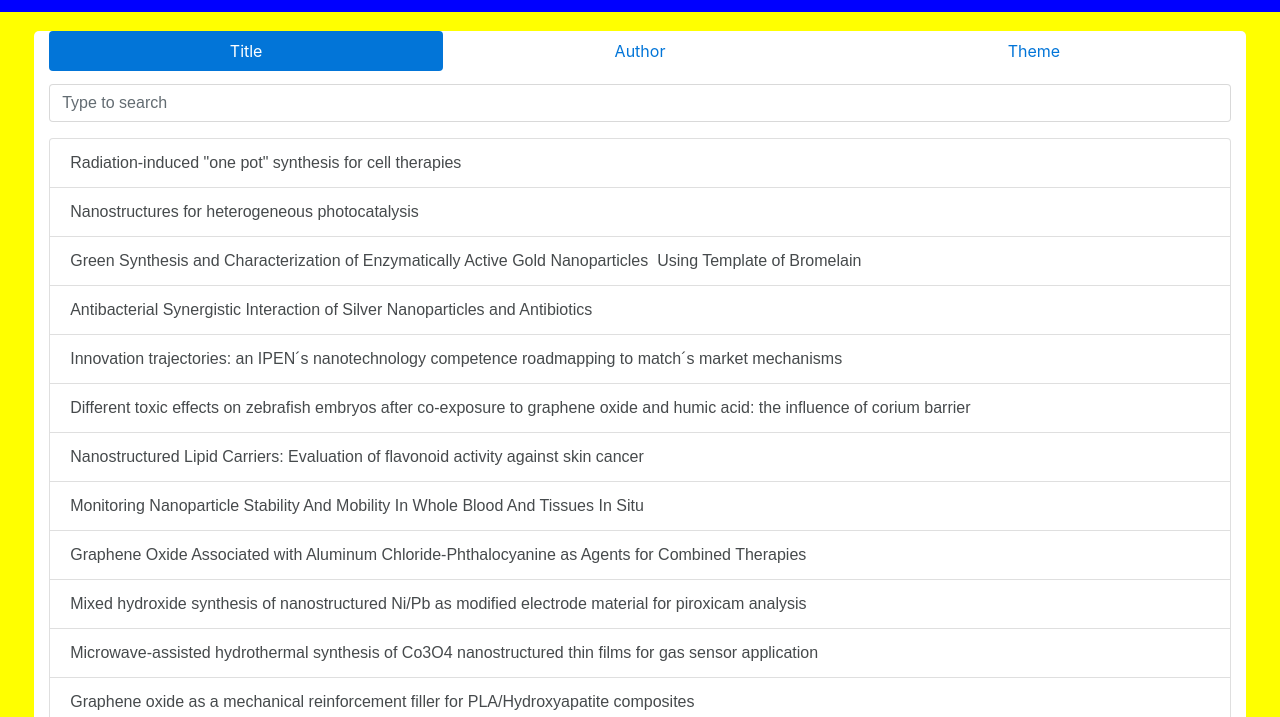
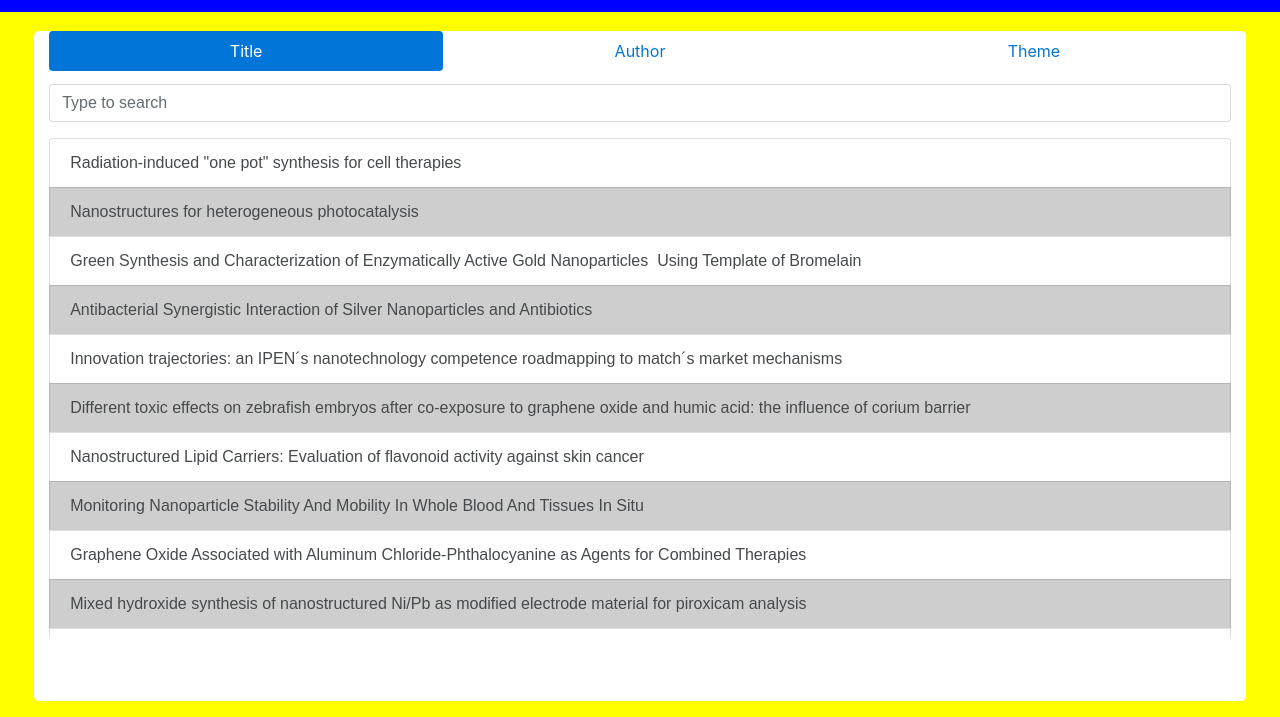
Before and after one commit to YMRD/pannano2017, a website: page src/index.html in a window 1280 px wide. Shown: the part 56-773 px from the top of the page. Drawn offline with nearby package versions, Linux system fonts and the light colour scheme; files that its build step writes are made by us from their sources.

Commit message:
mudanças de estilo

```diff
--- a/src/css/home.css
+++ b/src/css/home.css
@@ -38,23 +38,13 @@ header, footer, main {
 
 section.papers {
     margin: 1.2em;
-    flex: 1 1 auto;
+    flex: 1 1 0;
     border-radius: 5px;
     background: white;
 }
 
-div.list-group {
-    flex: 1 1 auto;
-    overflow-y: auto;
-}
-
-div.form-group {
-    flex: 0 0 auto;
-}
-
 div.tab-pane { margin: 0.8em 0}
 
-div.tab-pane.active {
-    display:flex;
-    flex-flow: column nowrap;
+div.flex-row {
+    height: 100%;
 }
--- /dev/null
+++ b/src/css/lists.css
@@ -0,0 +1,21 @@
+div.split-panel {
+    flex: 1 1 50%;
+}
+
+div.list-group {
+    /*flex: 1 1 500px;*/
+    max-height: 500px;
+    overflow-y: auto;
+}
+
+div.list-group button {
+    cursor: pointer;
+}
+
+div.list-group button:nth-child(even) {
+    background: #CECECE;
+}
+
+div.form-group {
+    flex: 0 0 auto;
+}
--- a/src/index.html
+++ b/src/index.html
@@ -1,15 +1,21 @@
 <!DOCTYPE html>
 <html>
+
 <head>
   <meta charset="utf-8">
   <meta content="ie=edge" http-equiv="x-ua-compatible">
   <title>Pannano Proceedings</title>
   <meta content="width=device-width, initial-scale=1" name="viewport">
-    <link rel="stylesheet" href="https://maxcdn.bootstrapcdn.com/bootstrap/4.0.0-beta.3/css/bootstrap.min.css" integrity="sha384-Zug+QiDoJOrZ5t4lssLdxGhVrurbmBWopoEl+M6BdEfwnCJZtKxi1KgxUyJq13dy" crossorigin="anonymous" />
+  <link rel="stylesheet" href="https://maxcdn.bootstrapcdn.com/bootstrap/4.0.0-beta.3/css/bootstrap.min.css" integrity="sha384-Zug+QiDoJOrZ5t4lssLdxGhVrurbmBWopoEl+M6BdEfwnCJZtKxi1KgxUyJq13dy"
+    crossorigin="anonymous" />
   <link rel="stylesheet" href="css/site.css" />
 </head>
+
 <body onload="main.init();">
-    <div id="splash" class="splash"><div class="loader"></div><span>Loading...</span></div>
+  <div id="splash" class="splash">
+    <div class="loader"></div>
+    <span>Loading...</span>
+  </div>
   <header class="header loading">
     <h1> Pannano </h1>
   </header>
@@ -33,21 +39,30 @@
         </div>
       </div>
     </div>
-        <section class="container-fluid papers">
+    <section class="container-fluid d-flex flex-column papers">
       <ul class="nav nav-pills nav-justified" role="tablist">
-            <li class="nav-item"><a class="nav-link active" data-toggle="pill" href="#title" role="tab">Title</a></li>
-            <li class="nav-item"><a class="nav-link" data-toggle="pill" href="#author" role="tab">Author</a></li>
-            <li class="nav-item"><a class="nav-link" data-toggle="pill" href="#theme" role="tab">Theme</a></li>
+        <li class="nav-item">
+          <a class="nav-link active" data-toggle="pill" href="#title" role="tab">Title</a>
+        </li>
+        <li class="nav-item">
+          <a class="nav-link" data-toggle="pill" href="#author" role="tab">Author</a>
+        </li>
+        <li class="nav-item">
+          <a class="nav-link" data-toggle="pill" href="#theme" role="tab">Theme</a>
+        </li>
       </ul>
       <!-- Tab panes -->
       <div class="tab-content">
         <div class="tab-pane fade show active" id="title" role="tabpanel">
+          <div class="d-flex flex-column">
             <div class="form-group">
               <input type="text" class="form-control filter" placeholder="Type to search" aria-label="Search">
             </div>
             <div class="list-group" data-target='' data-type='title'></div>
           </div>
+        </div>
         <div class="tab-pane fade" id="author" role="tabpanel">
+          <div class="d-flex flex-row">
             <div class="split-panel">
               <div class="form-group">
                 <input type="text" class="form-control filter" placeholder="Type to search" aria-label="Search">
@@ -58,7 +73,9 @@
               <div class="list-group" data-target='' data-type=''></div>
             </div>
           </div>
+        </div>
         <div class="tab-pane fade" id="theme" role="tabpanel">
+          <div class="d-flex flex-row">
             <div class="split-panel">
               <div class="form-group">
                 <input type="text" class="form-control filter" placeholder="Type to search" aria-label="Search">
@@ -70,14 +87,19 @@
             </div>
           </div>
         </div>
+      </div>
     </section>
   </main>
   <footer class="footer loading">
     &copy; All Rights Reserved
   </footer>
-    <script src="https://code.jquery.com/jquery-3.2.1.min.js" integrity="sha256-hwg4gsxgFZhOsEEamdOYGBf13FyQuiTwlAQgxVSNgt4=" crossorigin="anonymous"></script>
-    <script src="https://cdnjs.cloudflare.com/ajax/libs/popper.js/1.12.9/umd/popper.min.js" integrity="sha384-ApNbgh9B+Y1QKtv3Rn7W3mgPxhU9K/ScQsAP7hUibX39j7fakFPskvXusvfa0b4Q" crossorigin="anonymous"></script>
-    <script src="https://maxcdn.bootstrapcdn.com/bootstrap/4.0.0-beta.3/js/bootstrap.min.js" integrity="sha384-a5N7Y/aK3qNeh15eJKGWxsqtnX/wWdSZSKp+81YjTmS15nvnvxKHuzaWwXHDli+4" crossorigin="anonymous"></script>
-    <script src="js/main.min.js" ></script>
+  <script src="https://code.jquery.com/jquery-3.2.1.min.js" integrity="sha256-hwg4gsxgFZhOsEEamdOYGBf13FyQuiTwlAQgxVSNgt4="
+    crossorigin="anonymous"></script>
+  <script src="https://cdnjs.cloudflare.com/ajax/libs/popper.js/1.12.9/umd/popper.min.js" integrity="sha384-ApNbgh9B+Y1QKtv3Rn7W3mgPxhU9K/ScQsAP7hUibX39j7fakFPskvXusvfa0b4Q"
+    crossorigin="anonymous"></script>
+  <script src="https://maxcdn.bootstrapcdn.com/bootstrap/4.0.0-beta.3/js/bootstrap.min.js" integrity="sha384-a5N7Y/aK3qNeh15eJKGWxsqtnX/wWdSZSKp+81YjTmS15nvnvxKHuzaWwXHDli+4"
+    crossorigin="anonymous"></script>
+  <script src="js/main.min.js"></script>
 </body>
+
 </html>
```
Lines whose indentation alone changed are shown as unchanged.
